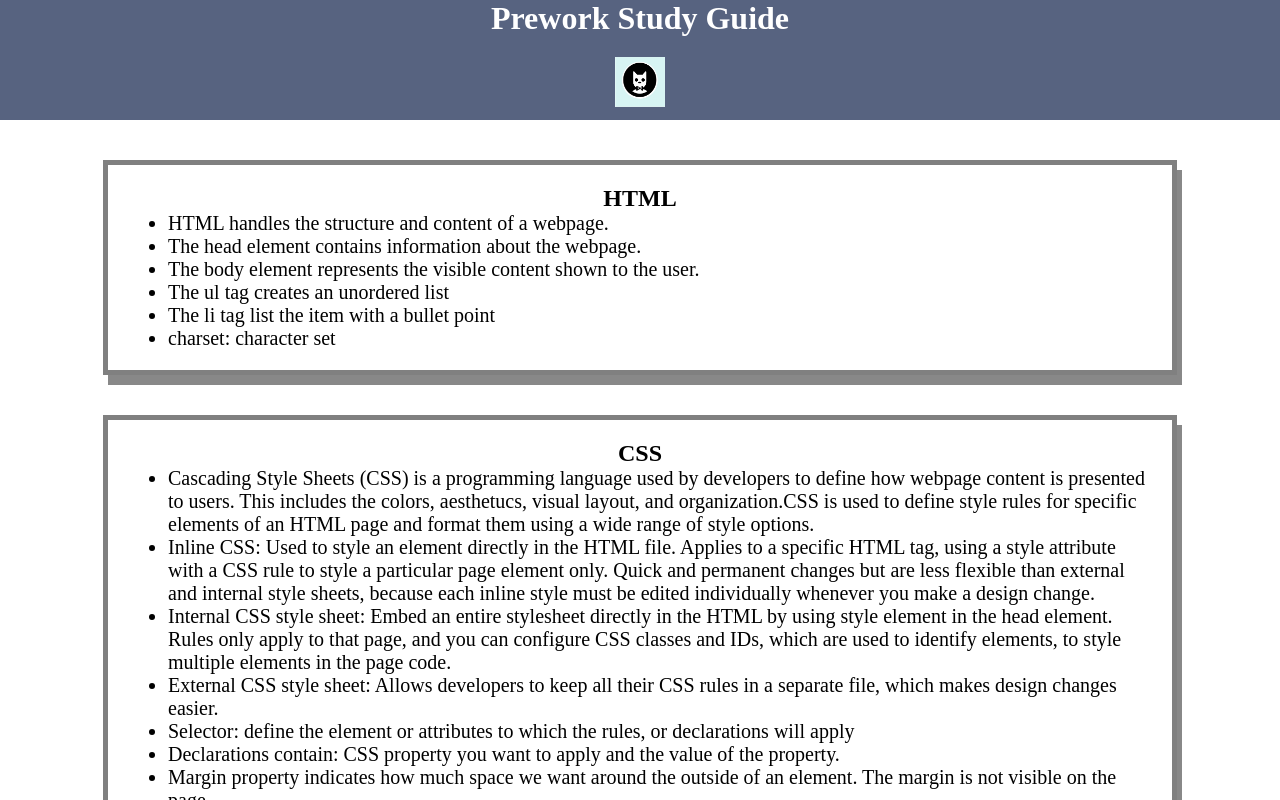
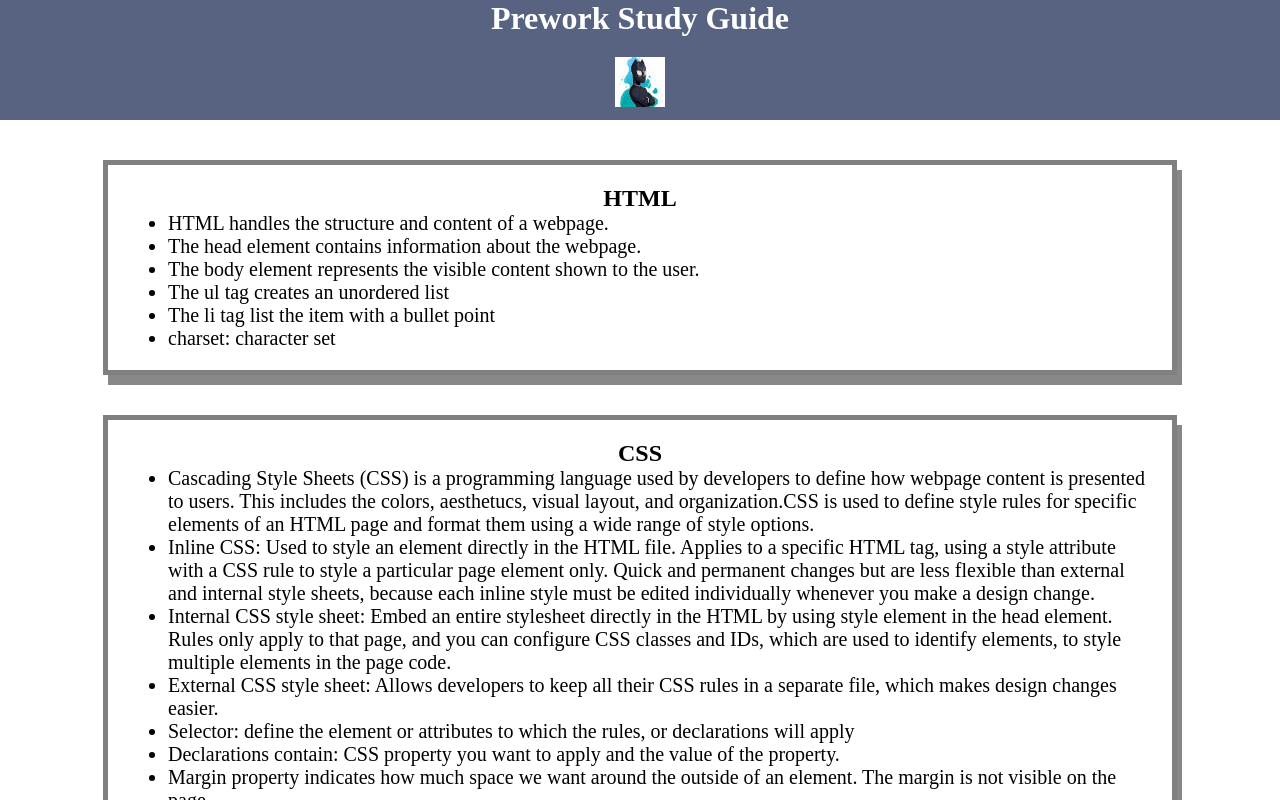
Before and after one commit to BJThompson12/prework-study-guide, a plain HTML site: page index.html in a window 1280 px wide. Shown: the top 800 px of the page. Drawn offline with Linux system fonts and the light colour scheme.

Commit message:
changed header image

```diff
--- a/index.html
+++ b/index.html
@@ -10,7 +10,7 @@
   <body>
     <header id="top">
       <h1>Prework Study Guide</h1>
-      <img src="./assets/bowtie-cat.png" alt="Profile image of cat wearing a bow tie." />
+      <img src="./assets/bp.png" alt="Profile image of cat wearing a bow tie." />
     </header>
     <main>
       <section class="card" id="html-section">
```
Also changed, not shown: assets/bp.png (added), 1 other file.
